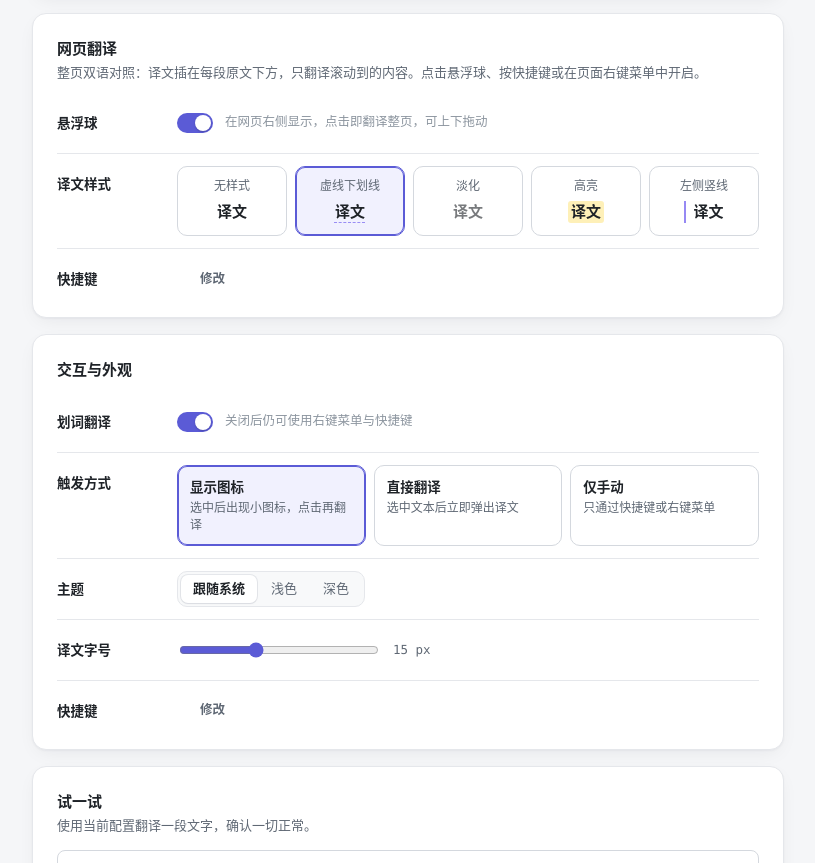
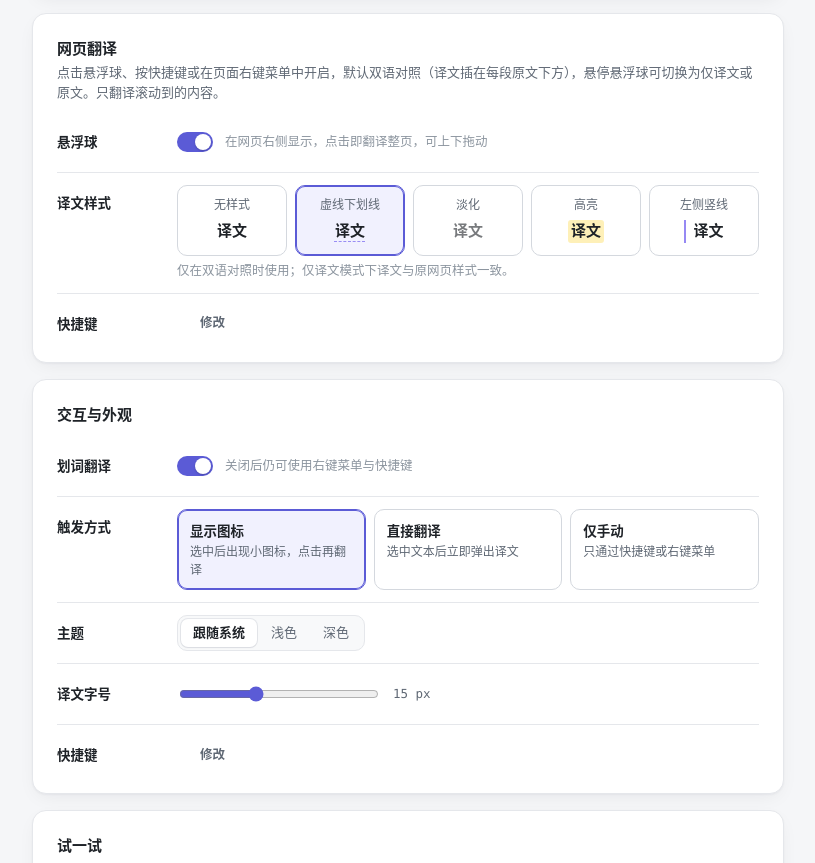
Before and after one commit to Banezzz/glint-translate, a browser extension: page src/options/options.html in a window 1280 px wide. Shown: the part 950-1813 px from the top of the page, without its empty margins (232-1047 px from the left). Drawn offline with Linux system fonts and the light colour scheme.

Commit message:
feat(options): explain page views and that styles apply to bilingual view

```diff
--- a/src/options/options.html
+++ b/src/options/options.html
@@ -128,7 +128,7 @@
       <section class="panel" aria-labelledby="sec-page">
         <div class="panel-head">
           <h2 id="sec-page">网页翻译</h2>
-          <p>整页双语对照：译文插在每段原文下方，只翻译滚动到的内容。点击悬浮球、按快捷键或在页面右键菜单中开启。</p>
+          <p>点击悬浮球、按快捷键或在页面右键菜单中开启，默认双语对照（译文插在每段原文下方），悬停悬浮球可切换为仅译文或原文。只翻译滚动到的内容。</p>
         </div>
         <div class="row">
           <label class="row-label" for="floatBall">悬浮球</label>
@@ -147,6 +147,7 @@
               <label class="style-choice"><input type="radio" name="pageStyle" value="highlight" /><span class="style-name">高亮</span><span class="style-sample" data-style="highlight">译文</span></label>
               <label class="style-choice"><input type="radio" name="pageStyle" value="border" /><span class="style-name">左侧竖线</span><span class="style-sample" data-style="border">译文</span></label>
             </div>
+            <p class="hint">仅在双语对照时使用；仅译文模式下译文与原网页样式一致。</p>
           </div>
         </div>
         <div class="row">
```
